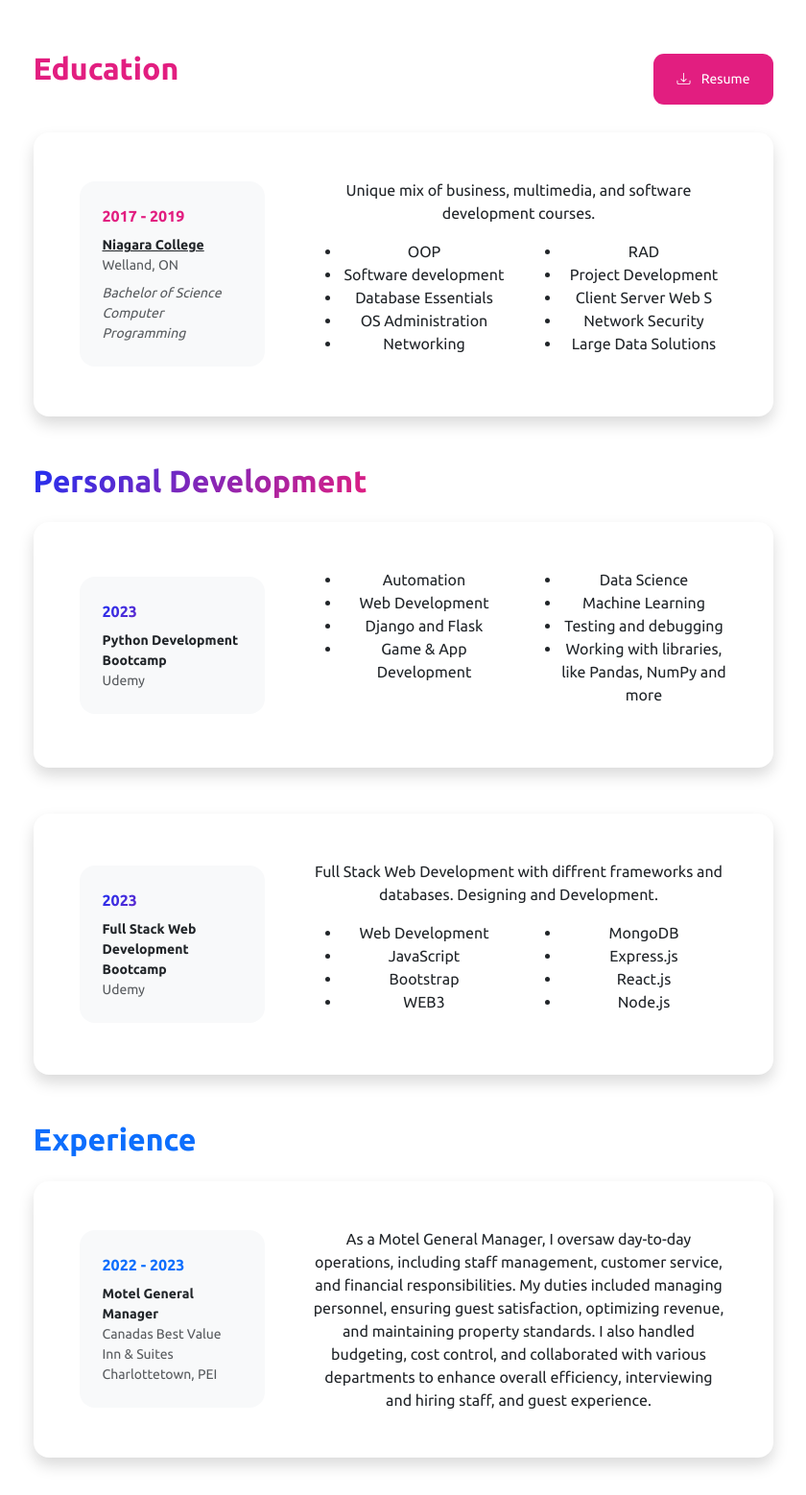
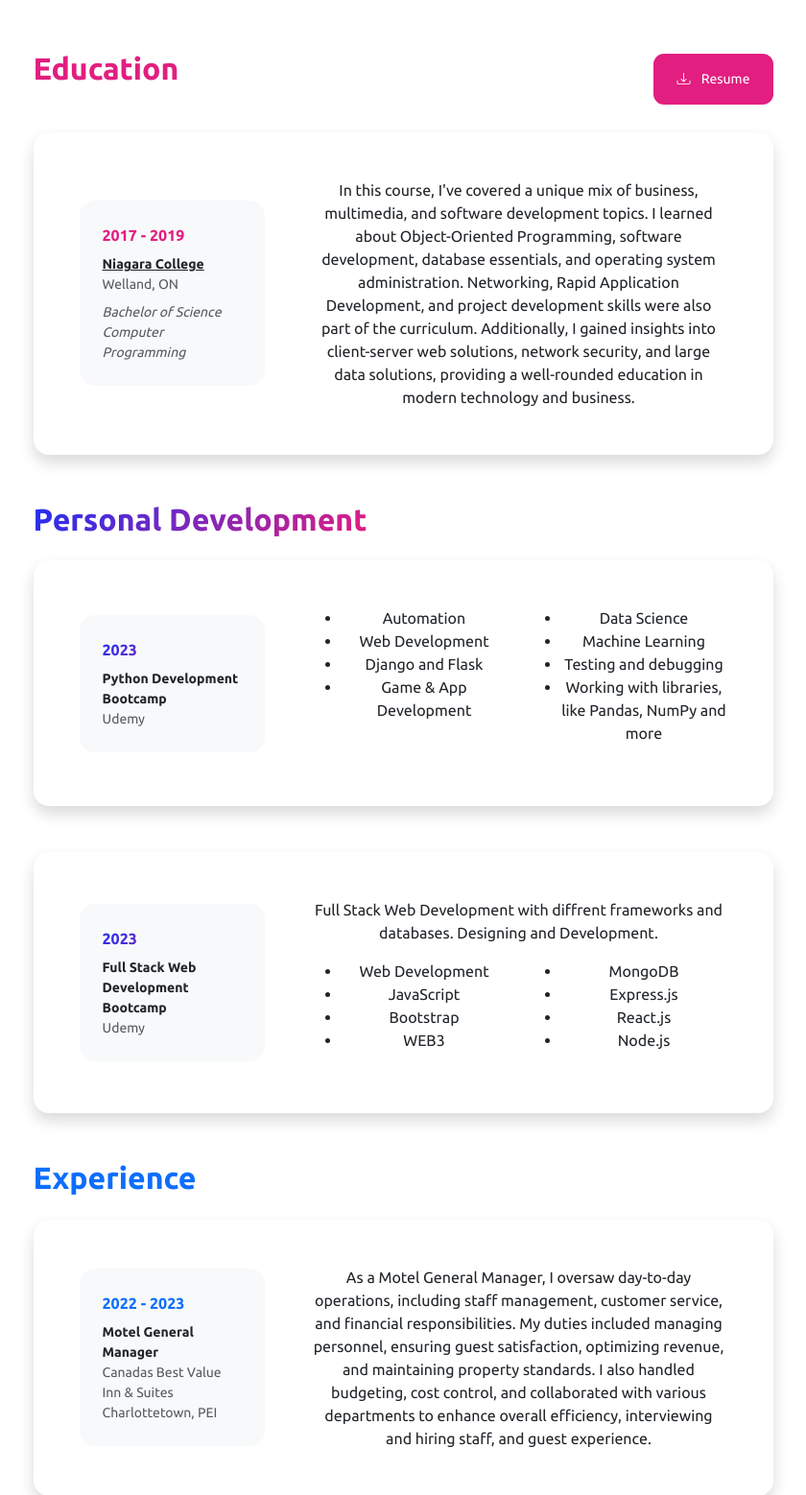
Before and after one commit to aluthra999/ankit-luthra, a Flask app: page /resume in a window 1280 px wide. Shown: the part 174-1732 px from the top of the page at 96% size, without its empty margins (220-1060 px from the left). Run offline with Flask 3, Linux system fonts and the light colour scheme; some libraries are stand-ins or nearby versions.

Commit message:
Update 10/25/23
Updates:
Added database to hold resume info

resume.html:
made it more dynamic than hard coded html, now it; get info from database

added pdf resume link

```diff
--- a/main.py
+++ b/main.py
@@ -1,12 +1,47 @@
 from flask import Flask, render_template, request, redirect
+from flask_sqlalchemy import SQLAlchemy
 from flask_bootstrap import Bootstrap5
 from datetime import datetime
 
 app = Flask(__name__)
 bootstrap = Bootstrap5(app)
 app.config['SECRET_KEY'] = "thiskeyisverysecret"
+# SQLite database file
+app.config['SQLALCHEMY_DATABASE_URI'] = 'sqlite:///MyInfo.db'
+app.config['SQLALCHEMY_TRACK_MODIFICATIONS'] = False  # To suppress warnings
+
+db = SQLAlchemy(app)
 
 current_year = datetime.now().year
+
+# Define the Info table
+
+
+class Info(db.Model):
+    id = db.Column(db.Integer, primary_key=True, unique=True, nullable=False)
+    skills = db.Column(db.String(255), unique=True, nullable=False)
+    programming_languages = db.Column(
+        db.String(255), unique=True, nullable=False)
+    languages = db.Column(db.String(255), unique=True, nullable=False)
+    interests = db.Column(db.String(255), unique=True, nullable=False)
+
+
+# Define the Education table
+class Education(db.Model):
+    id = db.Column(db.Integer, primary_key=True, unique=True, nullable=False)
+    from_date = db.Column(db.String(50), nullable=False)
+    to_date = db.Column(db.String(50), nullable=False)
+    college_name = db.Column(db.String(255), nullable=False)
+    city = db.Column(db.String(100), nullable=False)
+    province = db.Column(db.String(100), nullable=False)
+    degree = db.Column(db.String(100), nullable=False)
+    major = db.Column(db.String(100), nullable=False)
+    description = db.Column(db.String(255), nullable=False)
+
+
+# Create the database and the table
+with app.app_context():
+    db.create_all()
 
 
 @app.route("/")
@@ -16,7 +51,10 @@ def home():
 
 @app.route("/resume")
 def resume():
-    return render_template('resume.html', year=current_year)
+    # Retrieve data from the 'Info' table
+    info_data = Info.query.all()
+    education_data = Education.query.all()
+    return render_template('resume.html', year=current_year, info_data=info_data, education_data=education_data)
 
 
 @app.route("/projects")
--- a/templates/resume.html
+++ b/templates/resume.html
@@ -15,62 +15,51 @@
           <!-- Download resume button-->
           <!-- Note: Set the link href target to a PDF file within your project-->
           <button class="btn btn-primary btn-resume btn-sm px-4 py-3">
-            <div class="d-inline-block bi bi-download me-2"></div>
-            Resume
+            <a
+              href="/static/Resume - Ankit Luthra.pdf"
+              target="_blank"
+              rel="noopener noreferrer"
+              style="text-decoration: none; color: #fff"
+              ><div class="d-inline-block bi bi-download me-2"></div>
+              Resume</a
+            >
           </button>
         </div>
         <!-- Education Card 1-->
+        {% for education in education_data %}
         <div class="card shadow border-0 rounded-4 mb-5">
           <div class="card-body p-5">
             <div class="row align-items-center gx-5">
               <div class="col text-center text-lg-start mb-4 mb-lg-0">
                 <div class="bg-light p-4 rounded-4">
-                  <div class="text-secondary fw-bolder mb-2">2017 - 2019</div>
+                  <div class="text-secondary fw-bolder mb-2">
+                    {{education.from_date}} - {{education.to_date}}
+                  </div>
                   <div class="mb-2">
                     <div class="small fw-bolder">
                       <a
                         href="https://www.niagaracollege.ca/media/program/programming/#courses"
                         class="no-link-style"
-                        >Niagara College</a
+                        >{{ education.college_name }}</a
                       >
                     </div>
-                    <div class="small text-muted">Welland, ON</div>
+                    <div class="small text-muted">
+                      {{education.city}}, {{ education.province }}
+                    </div>
                   </div>
                   <div class="fst-italic">
-                    <div class="small text-muted">Bachelor of Science</div>
-                    <div class="small text-muted">Computer Programming</div>
+                    <div class="small text-muted">{{ education.degree }}</div>
+                    <div class="small text-muted">{{ education.major }}</div>
                   </div>
                 </div>
               </div>
               <div class="col-lg-8">
-                <div class="row">
-                  <p>
-                    Unique mix of business, multimedia, and software development
-                    courses.
-                  </p>
-                  <div class="col">
-                    <ul>
-                      <li>OOP</li>
-                      <li>Software development</li>
-                      <li>Database Essentials</li>
-                      <li>OS Administration</li>
-                      <li>Networking</li>
-                    </ul>
-                  </div>
-                  <div class="col">
-                    <ul>
-                      <li>RAD</li>
-                      <li>Project Development</li>
-                      <li>Client Server Web S</li>
-                      <li>Network Security</li>
-                      <li>Large Data Solutions</li>
-                    </ul>
-                  </div>
-                </div>
+                <div>{{ education.description }}</div>
               </div>
             </div>
           </div>
         </div>
+        {% endfor %}
       </section>
       <!-- Personal Development Section-->
       <section>
@@ -272,50 +261,15 @@
                 </h3>
               </div>
               <div class="row row-cols-1 row-cols-md-3 mb-4">
+                {% for info in info_data %}
                 <div class="col mb-4 mb-md-0">
                   <div
                     class="d-flex align-items-center bg-light rounded-4 p-3 h-100"
                   >
-                    SEO/SEM Marketing
+                    {{ info.skills }}
                   </div>
                 </div>
-                <div class="col mb-4 mb-md-0">
-                  <div
-                    class="d-flex align-items-center bg-light rounded-4 p-3 h-100"
-                  >
-                    Statistical Analysis
-                  </div>
-                </div>
-                <div class="col">
-                  <div
-                    class="d-flex align-items-center bg-light rounded-4 p-3 h-100"
-                  >
-                    Web Development
-                  </div>
-                </div>
-              </div>
-              <div class="row row-cols-1 row-cols-md-3">
-                <div class="col mb-4 mb-md-0">
-                  <div
-                    class="d-flex align-items-center bg-light rounded-4 p-3 h-100"
-                  >
-                    Network Security
-                  </div>
-                </div>
-                <div class="col mb-4 mb-md-0">
-                  <div
-                    class="d-flex align-items-center bg-light rounded-4 p-3 h-100"
-                  >
-                    Adobe Software Suite
-                  </div>
-                </div>
-                <div class="col">
-                  <div
-                    class="d-flex align-items-center bg-light rounded-4 p-3 h-100"
-                  >
-                    User Interface Design
-                  </div>
-                </div>
+                {% endfor %}
               </div>
             </div>
             <!-- Languages list-->
```
Also changed, not shown: instance/MyInfo.db (added), 1 other file.
